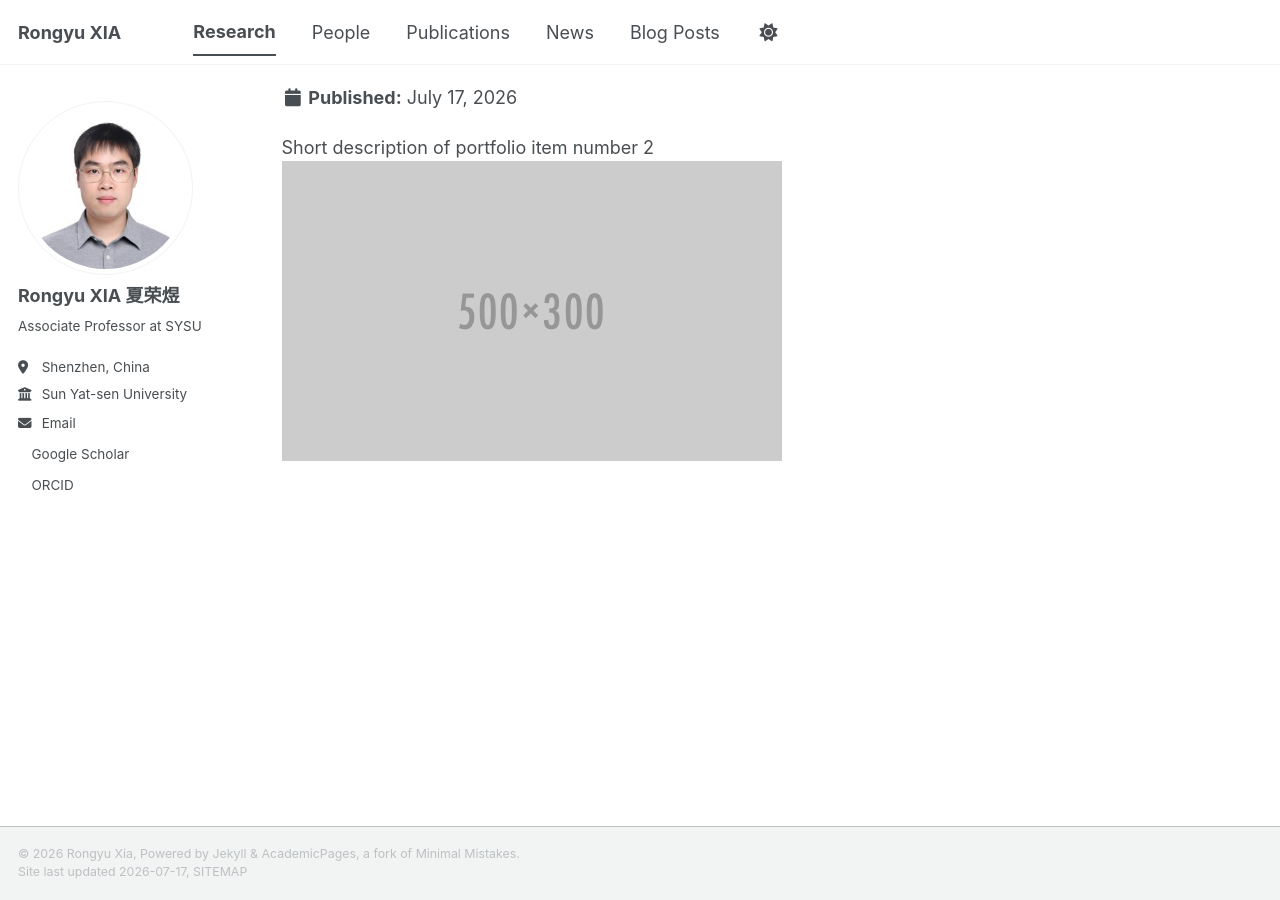
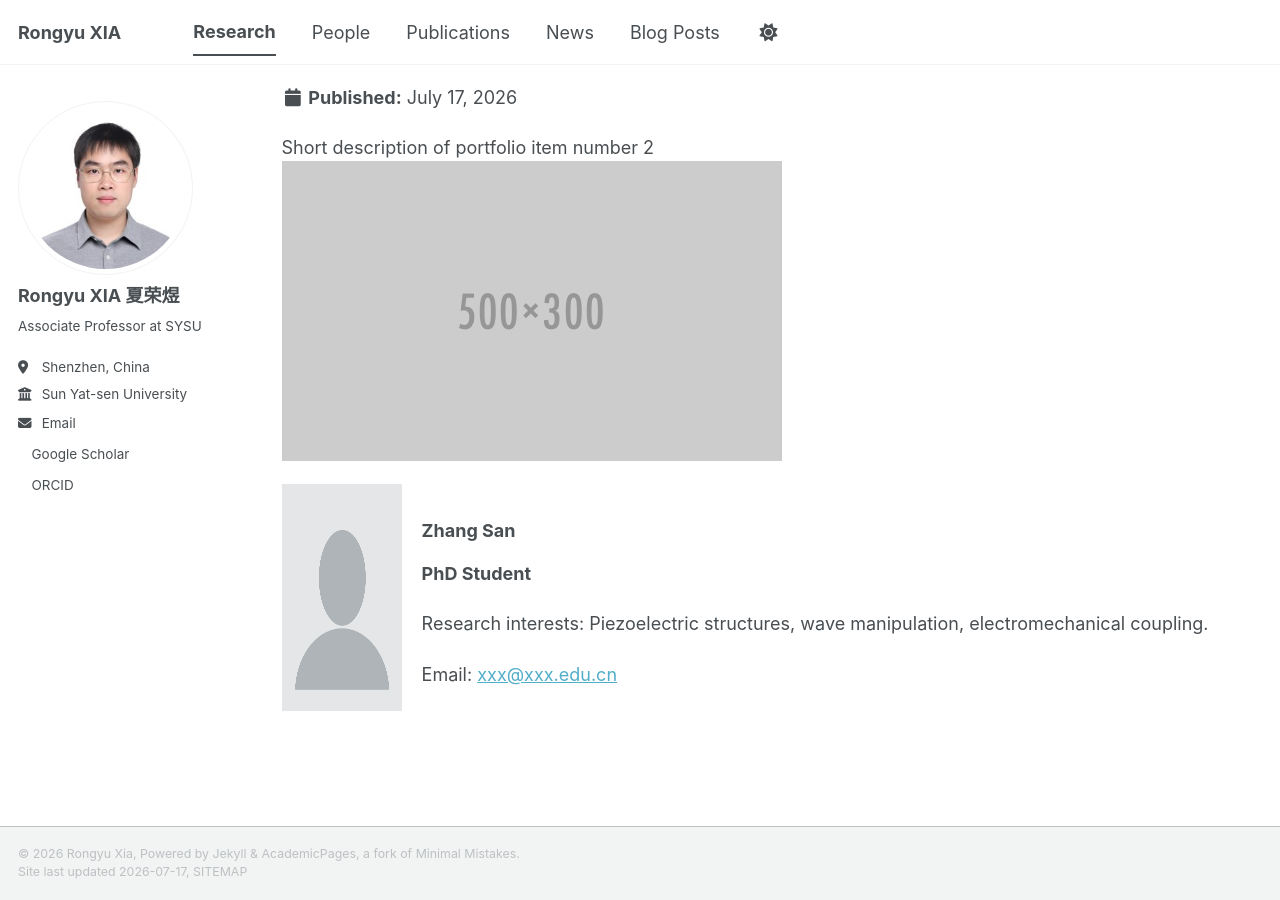
Before and after one commit to RongyuXia/rongyuxia.github.io, a Jekyll site: the page built from _pages/portfolio.html, in a window 1280 px wide and 900 px high, scrolled down 603 px. Built offline with Jekyll 4.4.1, drawn with Linux system fonts in a browser that asks for light colours; a style sheet for code colours, icons or effects is not loaded.

Commit message:
Update portfolio.html

```diff
--- a/_pages/portfolio.html
+++ b/_pages/portfolio.html
@@ -11,3 +11,33 @@ author_profile: true
 {% for post in site.portfolio %}
   {% include archive-single.html %}
 {% endfor %}
+
+<div style="display:flex; margin-bottom:25px;">
+
+<img src="/images/profile.png"
+     width="120"
+     style="margin-right:20px;">
+
+<div>
+
+<h3>Zhang San</h3>
+
+<p><strong>PhD Student</strong></p>
+
+<p>
+Research interests:
+Piezoelectric structures,
+wave manipulation,
+electromechanical coupling.
+</p>
+
+<p>
+Email:
+<a href="mailto:xxx@xxx.edu.cn">
+xxx@xxx.edu.cn
+</a>
+</p>
+
+</div>
+
+</div>
```
